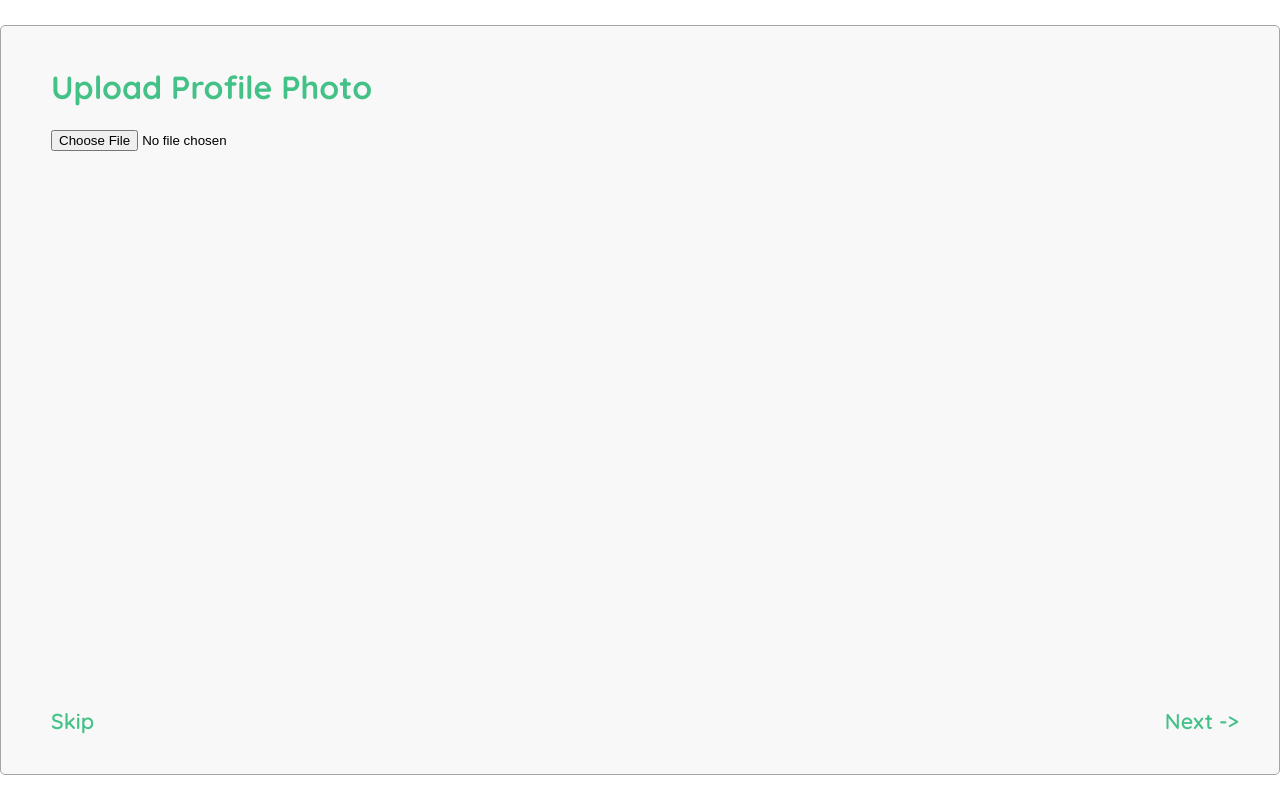
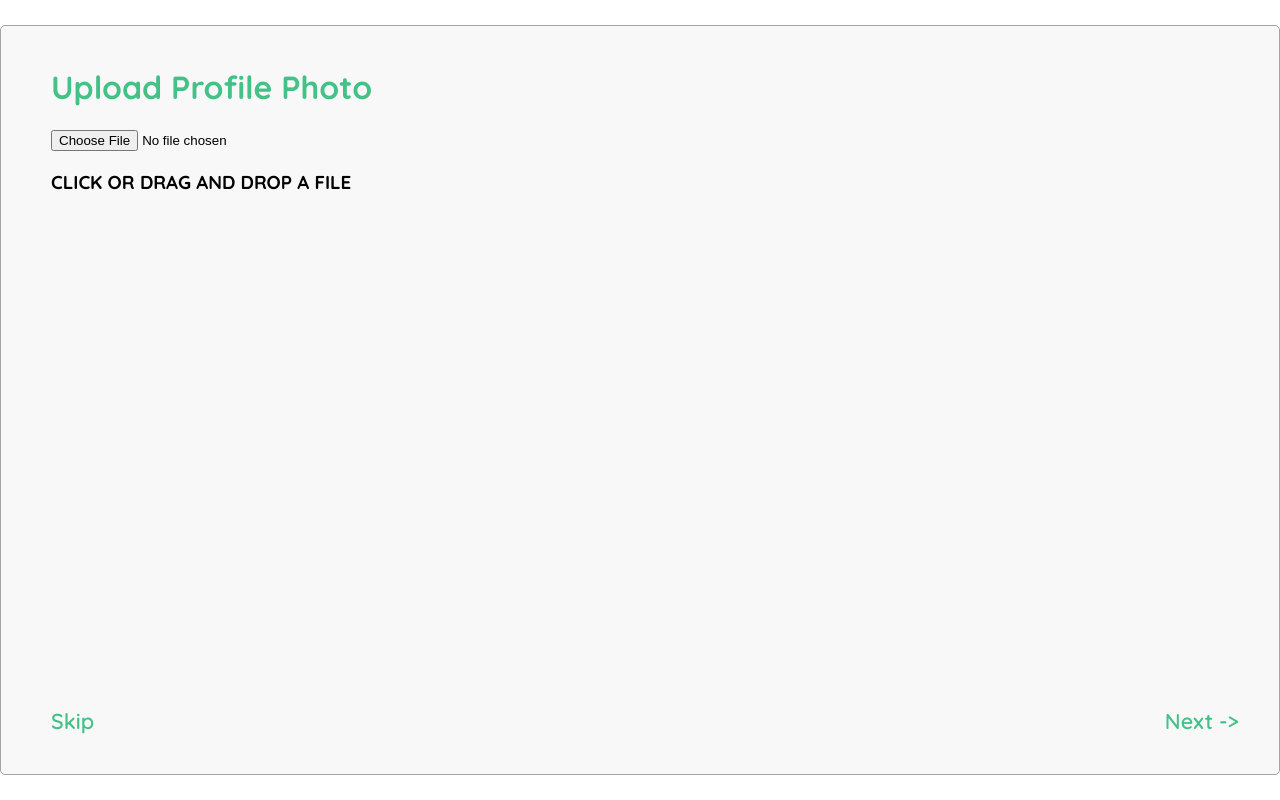
Before and after one commit to malak-joumaa/Homemade, a React (Create React App) app in the folder frontend/: page /profile-photo in a window 1280 px wide. Built offline with nearby package versions, Linux system fonts and the light colour scheme.

Commit message:
Frontend: Adding onChange listener functionality to file input

```diff
--- a/frontend/src/pages/AddProfilePhoto.js
+++ b/frontend/src/pages/AddProfilePhoto.js
@@ -1,12 +1,44 @@
-import React from "react";
+import React, { useState } from "react";
 import { Link, useNavigate } from "react-router-dom";
 
 const AddProfilePhoto = () => {
+  const [selectedImage, setSelectedImage] = useState(null);
+  const [imageSrc, setImageSrc] = useState("");
+  const [fileName, setFileName] = useState("");
+
   return (
     <div>
       <div className="follow-up-div">
         <h1>Upload Profile Photo</h1>
-        <input type="file" />
+
+        <div class="file-upload">
+          {!selectedImage ? (
+            <div class="image-upload-wrap">
+              <input
+                class="file-upload-input"
+                type="file"
+                onChange={(e) => {
+                  setSelectedImage(e.target.files[0]);
+                  setFileName(e.target.files[0].name);
+                  var reader = new FileReader();
+                  reader.onload = function (event) {
+                    setImageSrc(event.target.result);
+                    console.log(e.target.files[0]);
+                    console.log(event.target);
+                    console.log(event.target.result);
+                    console.log(imageSrc);
+                  };
+                  reader.readAsDataURL(e.target.files[0]);
+                }}
+                accept="image/*"
+              />
+              <h3>CLICK OR DRAG AND DROP A FILE</h3>
+            </div>
+          ) : (
+            <></>
+          )}
+        </div>
+
         <div id="uploaded-profile-photo"></div>
         {/* Link to be changed */}
         <Link to="/sign-in" className="skip">
```
Also changed, not shown: frontend/src/index.css (line endings or trailing spaces).
